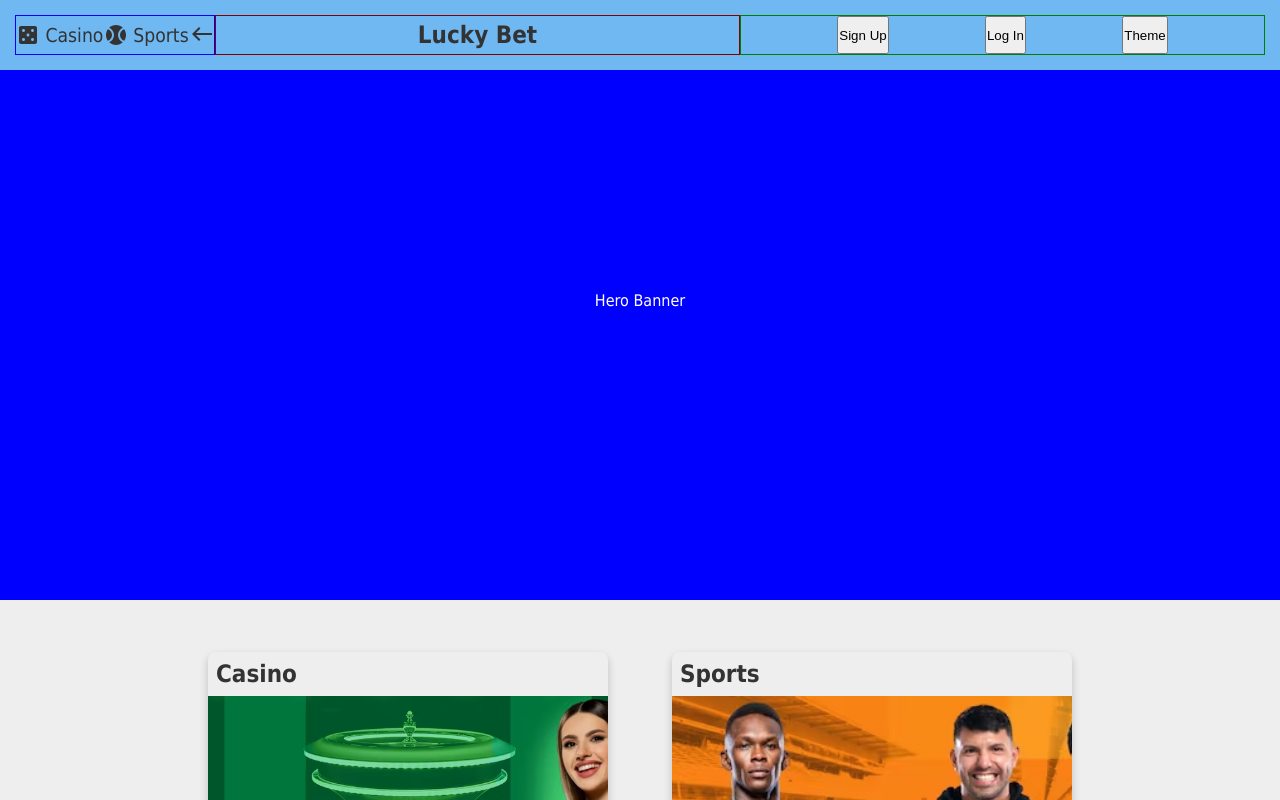
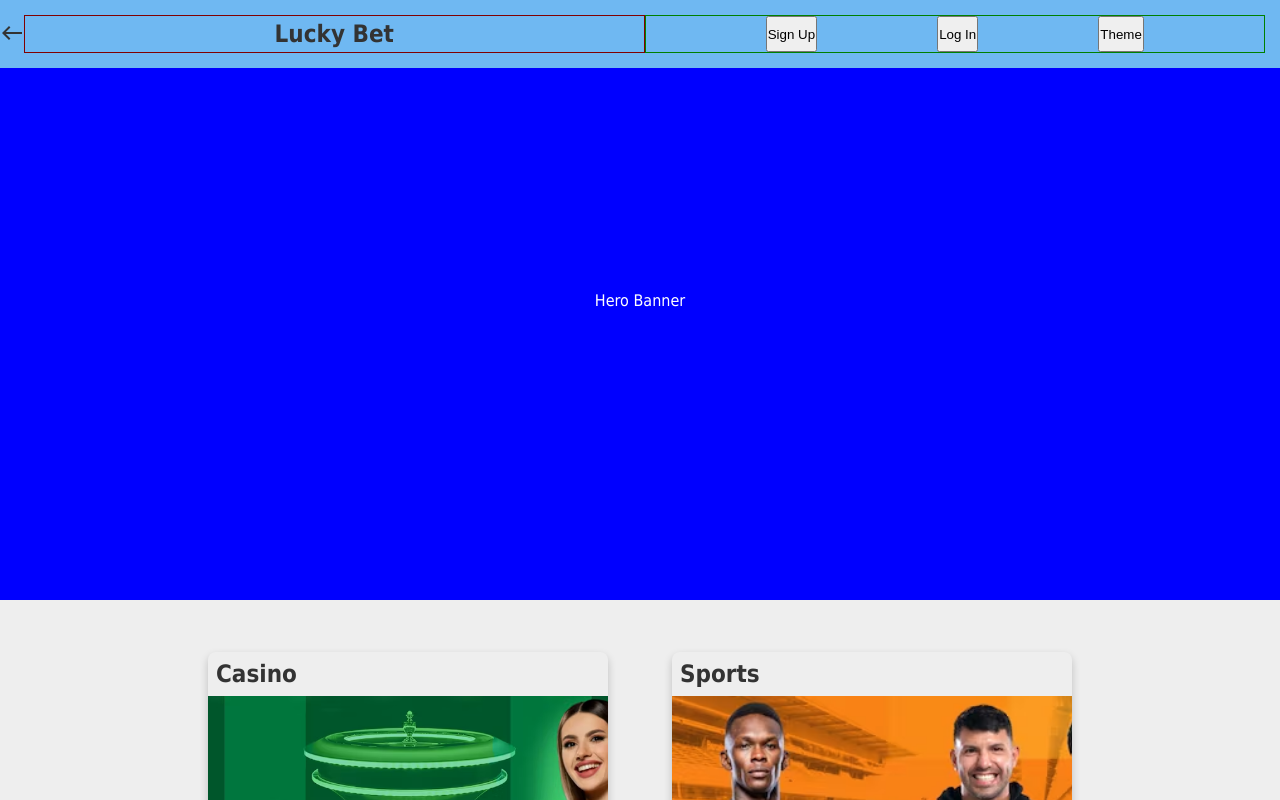
Before and after one commit to LuckyBetGambling/lucky-bet-gambling, a Next.js app: page / in a window 1280 px wide. Both pictures are taken after a click on the element 201 px from the left and 35 px from the top of the page. Shown: the top 800 px of the page. Built offline with nearby package versions, Linux system fonts and the light colour scheme; no server answers.

Commit message:
fix: fixed rendering only toggle sidebar icon when its closed

```diff
--- a/components/header.jsx
+++ b/components/header.jsx
@@ -13,6 +13,7 @@ const Wrapper = styled.nav`
   padding: 15px;
   position: fixed;
   z-index: 68;
+  padding-left: 0;
 `
 
 const Wallet = styled.div`
@@ -85,10 +86,17 @@ const SidebarButton = styled.div`
  * @param {function} sidebarCallback - callback function to open sidebar
  * @returns
  */
-const Header = ({ title, wallet, userData, signUpCallback, loginCallback, logoutCallback, themeCallback, toggleSidebar}) => {
+const Header = ({ title, wallet, userData, signUpCallback, loginCallback, logoutCallback, themeCallback, showSidebar, toggleSidebar}) => {
 
 	return (
 		<Wrapper>
+			{!showSidebar && <SidebarButton onClick={toggleSidebar}>
+				<span>
+					<WestIcon/>
+				</span>
+			</SidebarButton>
+			}
+			{showSidebar &&
         <SidebarContainer>
         	<Link href='/casino'>
         		<IconContainer>
@@ -108,6 +116,8 @@ const Header = ({ title, wallet, userData, signUpCallback, loginCallback, logout
         		</span>
         	</SidebarButton>
 			  </SidebarContainer>
+			}
+
 			<Title>
 				<Link href='/'>{title}</Link>
 			</Title>
--- a/components/sidebar.jsx
+++ b/components/sidebar.jsx
@@ -90,9 +90,6 @@ const SidebarSeparator = styled.div`
 
 `
 
-
-
-
 export default function Sidebar() {
 
 	const [expandedItems, setExpandedItems] = useState([])
```
Lines whose indentation alone changed are shown as unchanged.
